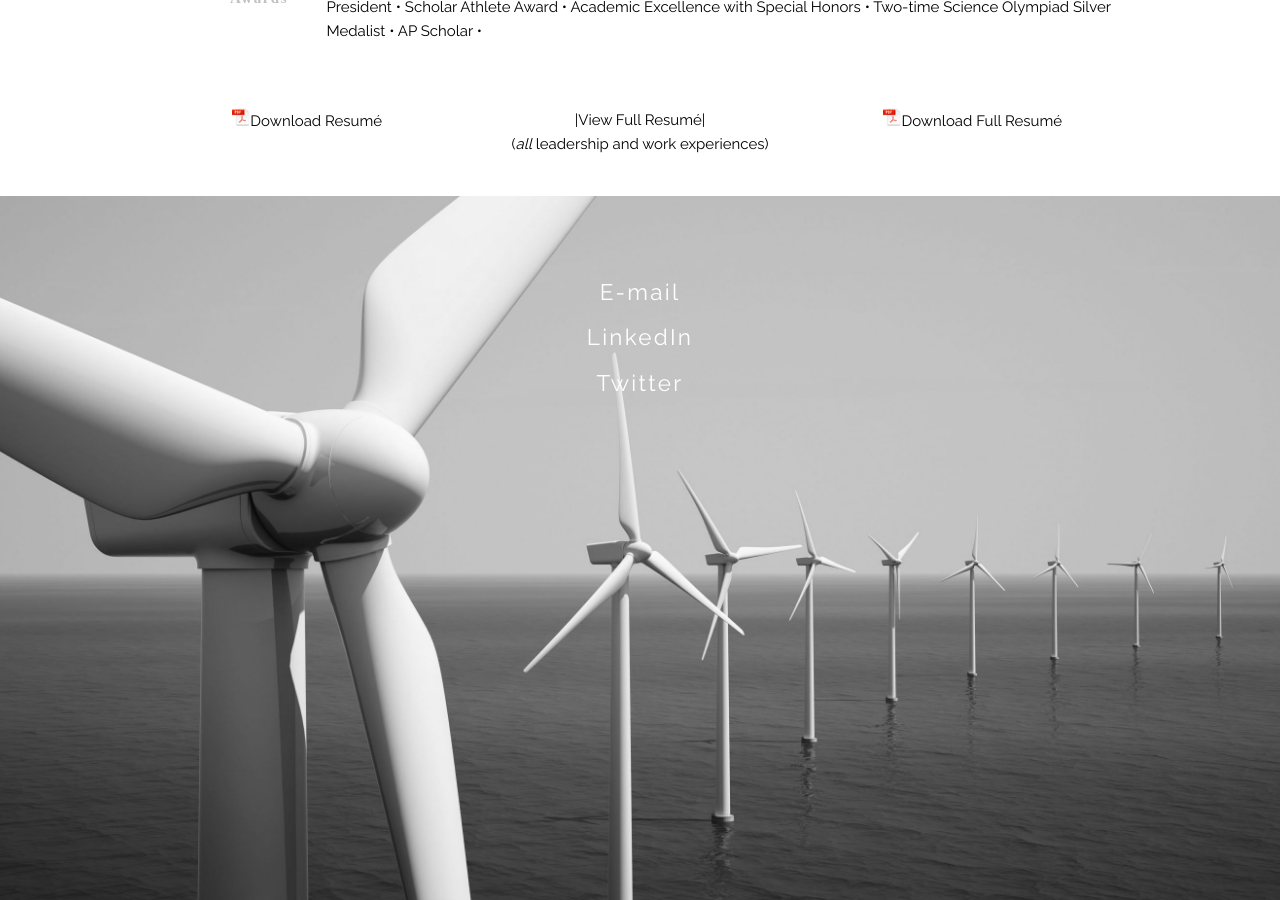
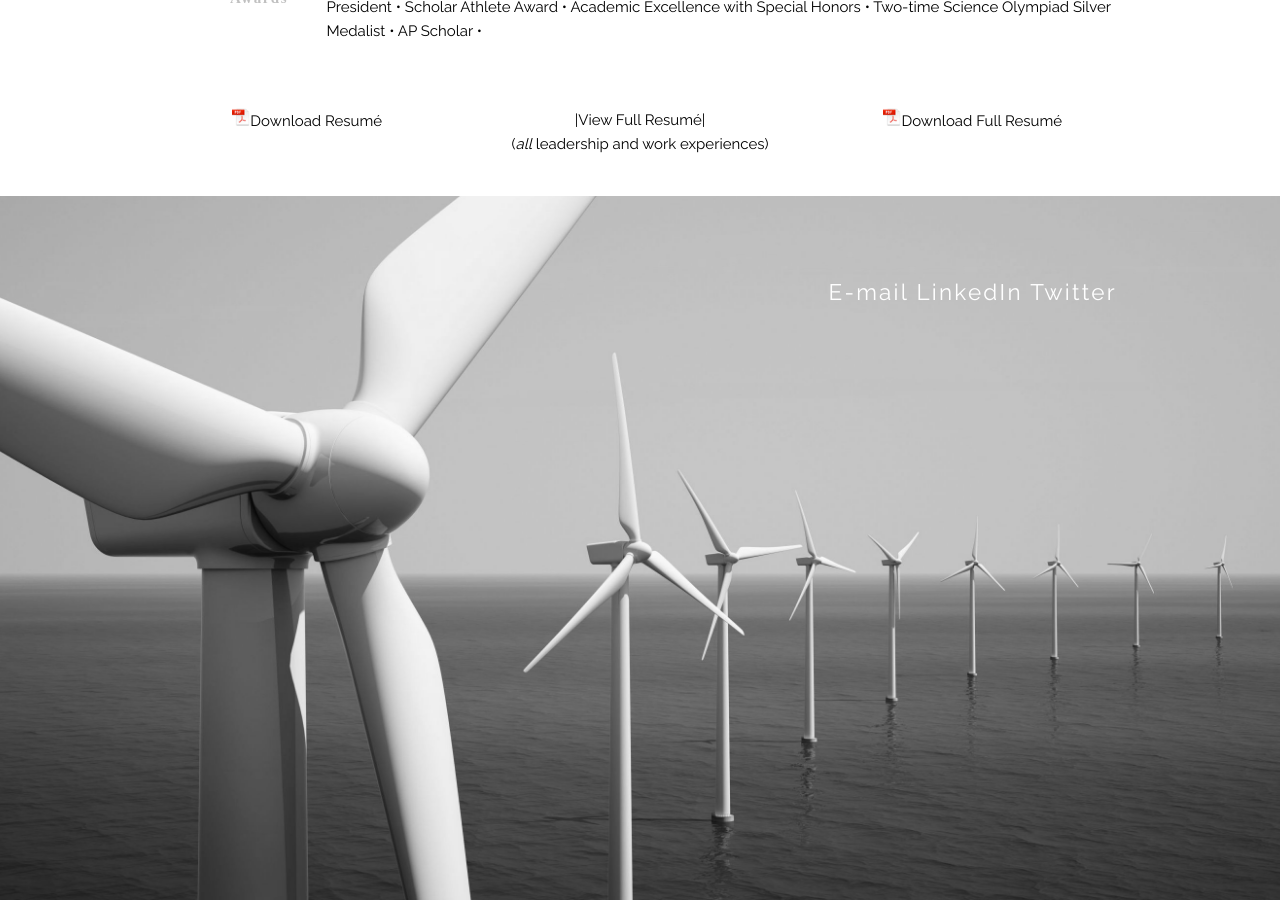
Before and after one commit to jacksoncwilliams/jackson-erin, a Jekyll site: the page built from simpleindex.html, in a window 1280 px wide and 900 px high, scrolled down 2915 px. Built offline with Jekyll 4.4.1, drawn with Linux system fonts in a browser that asks for light colours; nearby versions of some CDN libraries; some web fonts are replaced.

Commit message:
Update simpleindex.html

```diff
--- a/simpleindex.html
+++ b/simpleindex.html
@@ -263,10 +263,12 @@
 
 <section id="contact">
             <div class="container">
-                        <div class="four columns offset-by-four columns">
-                                    <h1>E-mail</h1>
-                                    <h1>LinkedIn</h1>
-                                    <h1>Twitter</h1>
+                        <div class="four columns offset-by-eight columns">
+                                    <h1>
+                                                E-mail
+                                                LinkedIn
+                                                Twitter
+                                    </h1>
                         </div>
 
             </div>
```
